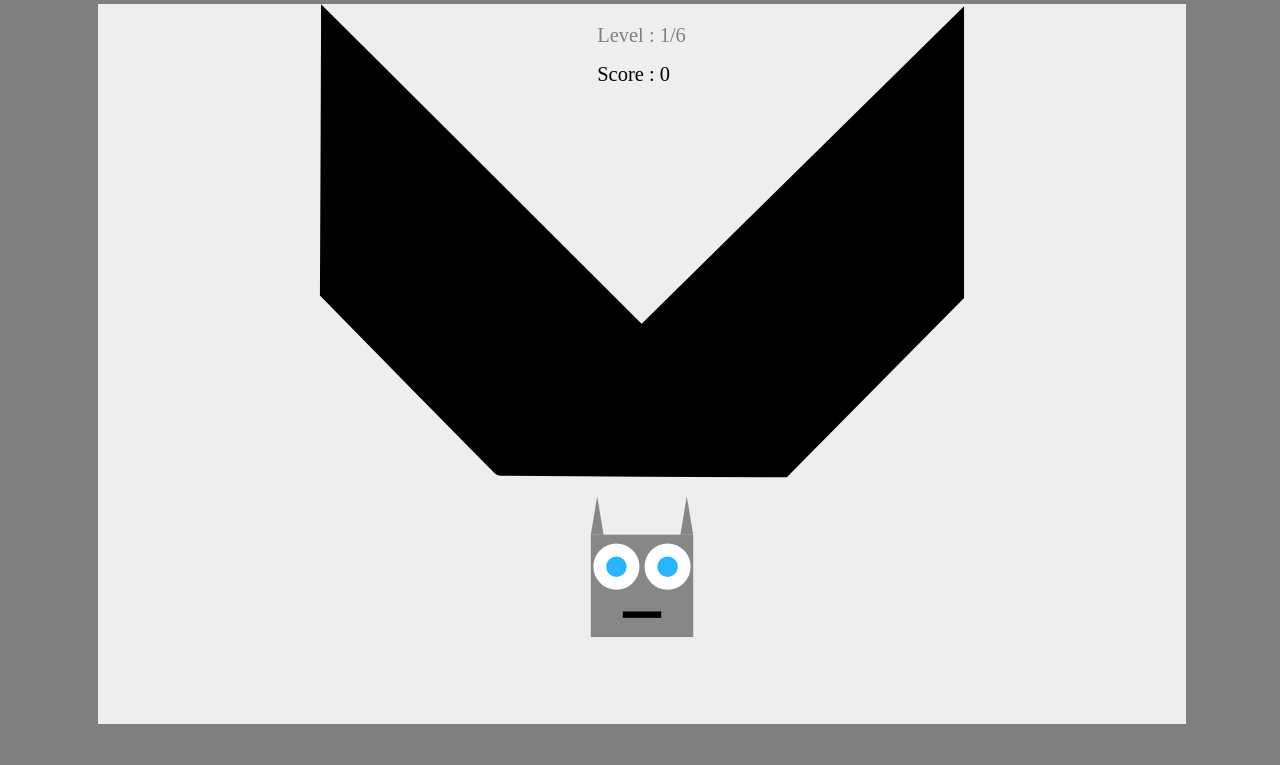
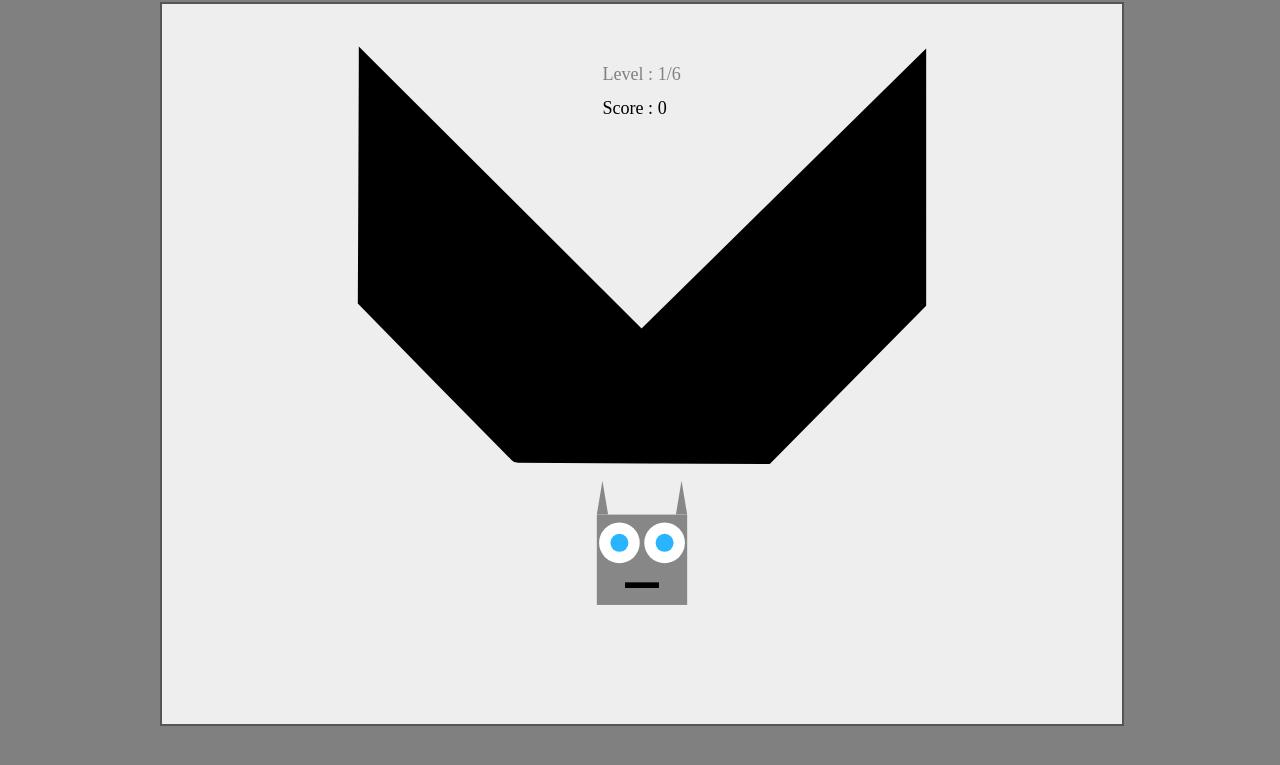
Before and after one commit to emansiu/EmanateStudios-UCSD-LearningGame, a PHP site: page /game.html in a window 1280 px wide. Shown: the top 765 px of the page. Run offline with PHP 8.4, Linux system fonts and the light colour scheme; some libraries are stand-ins or nearby versions.

Commit message:
fixed width issue

```diff
--- a/app.css
+++ b/app.css
@@ -6,12 +6,12 @@ body{
 }
 
 .gameViewBorder {
-    border:2px solid gray;
+    border:2px solid rgb(85, 85, 85);
 }
 
 #container{
     display: block;
-    width: 85vw;
+    width: 75vw;
     max-width: 177.78vh;
     /* 16/9 = 1.778 */
     height: 56.25vw;
```
